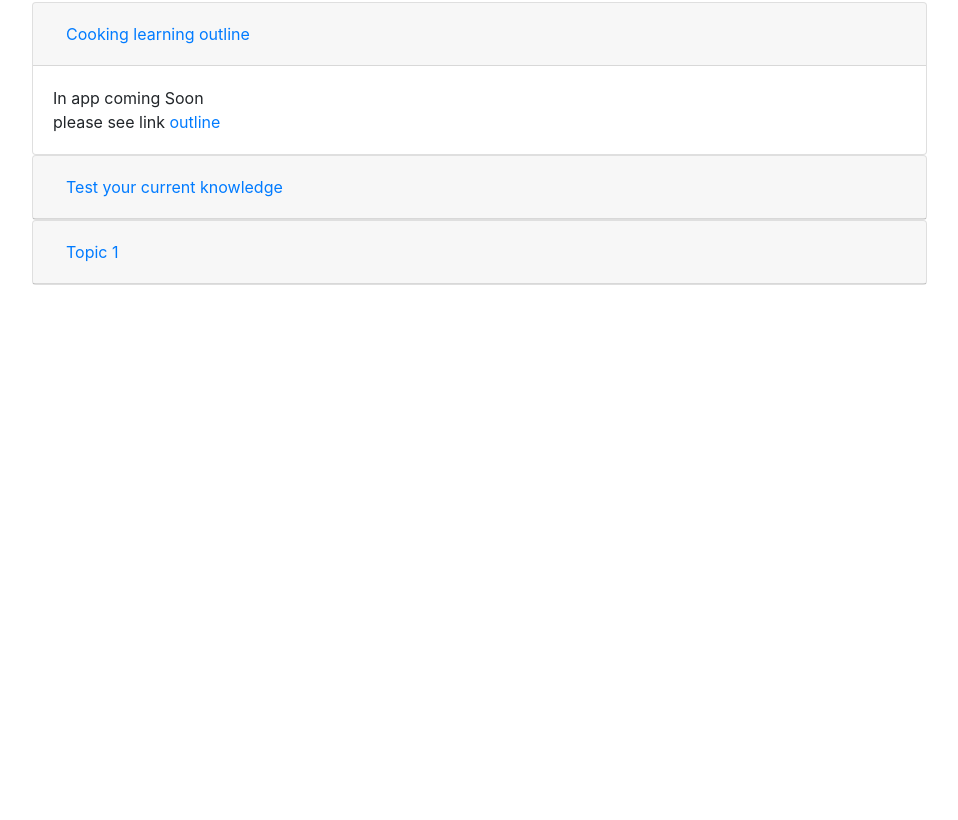
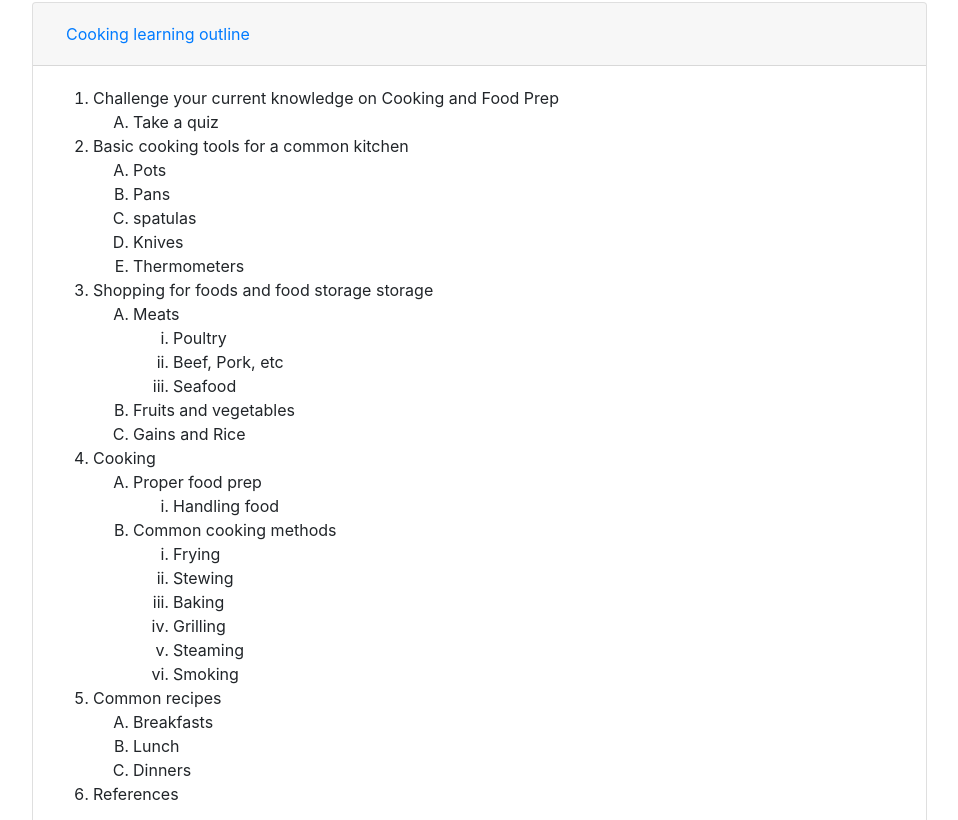
Before and after one commit to JPMendoza/cs6460, a React (Create React App) app: page /basiccourse/cooking in a window 1280 px wide. Shown: the part 320-1140 px from the top of the page, without its empty margins (253-1211 px from the left). Before the commit the page ends 800 px from the top, so only its background shows below. Built offline with nearby package versions, Linux system fonts and the light colour scheme.

Commit message:
Added Outlines to the app

```diff
--- a/src/components/courses/Cooking.js
+++ b/src/components/courses/Cooking.js
@@ -1,7 +1,11 @@
 import React from "react";
+import Outline from "../Outline";
+import Topics from "../Topics";
+import cookingoutline from '../../jsonfolder/cookingoutline.json';
 
 export default class Cooking extends React.Component {
   render() {
+    let outline = cookingoutline;
     return (
        <div style={{paddingTop: "8px"}}>Cooking <br/>
        <hr/>
@@ -28,8 +32,7 @@ export default class Cooking extends React.Component {
 
                <div id="collapseOne" class="collapse show" aria-labelledby="headingOne" data-parent="#accordion">
                  <div class="card-body">
-                   In app coming Soon <br/>please see link
-                   <a target="blank" href="https://docs.google.com/document/d/1mqbL4fvwKShBYXmfs3ObHnYtdFjceATNYHvDTIJLmyE"> outline </a>
+                   <Outline outline={outline}/>
                  </div>
                </div>
              </div>
--- a/src/components/courses/Exercise.js
+++ b/src/components/courses/Exercise.js
@@ -1,7 +1,11 @@
 import React from "react";
+import Outline from "../Outline";
+import Topics from "../Topics";
+import exerciseoutline from '../../jsonfolder/exerciseoutline.json';
 
 export default class Exercise extends React.Component {
   render() {
+    let outline = exerciseoutline;
     return (
        <div style={{paddingTop: "8px"}}>Exercise <br/>
 
@@ -27,8 +31,7 @@ export default class Exercise extends React.Component {
 
                <div id="collapseOne" class="collapse show" aria-labelledby="headingOne" data-parent="#accordion">
                  <div class="card-body">
-                   In app coming Soon <br/>please see link
-                   <a target="blank" href="https://docs.google.com/document/d/1E4quM4h0yG1gTNpV3_8dBTUGYRbQO-cVy4yaQhTeJts/edit"> outline </a>
+                   <Outline outline={outline}/>
                  </div>
                </div>
              </div>
--- a/src/components/courses/Nutrition.js
+++ b/src/components/courses/Nutrition.js
@@ -2,18 +2,11 @@
 import Outline from "../Outline";
 import Topics from "../Topics";
 import React from "react";
+import nutritionoutline from '../../jsonfolder/nutritionoutline.json';
 
 export default class Nutrition extends React.Component {
   render() {
-    let outline = [
-      { name: "Challenge your current knowledge on nutrition", point:
-        [{name: "Identifying what is nutrition", point: [1]},
-          {name: "Identifying what is nutrition", point: [1,2]}] },
-      { name: "Challenge your current knowledge on nutrition", point:
-        [{name: "Identifying what is nutrition", point: []}] },
-      { name: "Challenge your current knowledge on nutrition", point:
-        [{name: "Identifying what is nutrition", point: []}]  }
-    ];
+    let outline = nutritionoutline;
     return (
 
        <div style={{paddingTop: "8px"}}>Nutrition <br/>
@@ -40,8 +33,6 @@ export default class Nutrition extends React.Component {
 
             <div id="collapseOne" class="collapse show" aria-labelledby="headingOne" data-parent="#accordion">
               <div class="card-body">
-                In app coming Soon <br/>please see link
-                <a target="blank" href="https://docs.google.com/document/d/1IlmxbuuUtwV08SU8MQhkUe_hHxANUtFBi_wG5MU_47o"> outline </a>
                 <Outline outline={outline}/>
               </div>
             </div>
--- /dev/null
+++ b/src/jsonfolder/cookingoutline.json
@@ -0,0 +1,34 @@
+[
+  { "name": "Challenge your current knowledge on Cooking and Food Prep", "point":
+    [{"name": "Take a quiz", "point": []}] },
+  { "name": "Basic cooking tools for a common kitchen", "point":
+    [
+      {"name": "Pots", "point": []},
+      {"name": "Pans", "point": []},
+      {"name": "spatulas", "point": []},
+      {"name": "Knives", "point": []},
+      {"name": "Thermometers ", "point": []}
+    ] },
+  { "name": "Shopping for foods and food storage storage", "point":
+    [
+      {"name": "Meats", "point": ["Poultry","Beef, Pork, etc","Seafood"]},
+      {"name": "Fruits and vegetables", "point": []},
+      {"name": "Gains and Rice", "point": []}
+    ]
+  },
+  { "name": "Cooking ", "point":
+    [
+      {"name": "Proper food prep", "point": ["Handling food"]},
+      {"name": "Common cooking methods", "point": ["Frying","Stewing","Baking","Grilling","Steaming","Smoking"]}
+
+    ]
+  },
+  { "name": "Common recipes", "point":
+    [{"name": "Breakfasts", "point": []},
+     {"name": "Lunch", "point": []},
+     {"name": "Dinners", "point": []}]
+  },
+  { "name": "References", "point":
+    []
+  }
+]
--- /dev/null
+++ b/src/jsonfolder/exerciseoutline.json
@@ -0,0 +1,29 @@
+[
+  { "name": "Challenge your current knowledge on Exercise", "point":
+    [{"name": "Take a quiz", "point": []}] },
+  { "name": "What is Exercise", "point":
+    [
+      {"name": "aerobic ", "point": []},
+      {"name": "anaerobic", "point": []},
+      {"name": "Heart Rate ranges", "point":
+        ["Max heart rate","Peak heart rate","Cardio heart rate","fat burn heart rate"]}
+    ] },
+  { "name": "How often you should be working out", "point":
+    [
+      {"name": "For Men", "point": []},
+      {"name": "For Women", "point": []},
+      {"name": "Cardio", "point": []},
+      {"name": "Resistance", "point": []}
+    ]
+  },
+  { "name": "Basic workout routines ", "point":
+    [
+      {"name": "Circuit Training", "point": []},
+      {"name": "Lifting", "point": []},
+      {"name": "HIIT - High Intensity Interval Training ", "point": []}
+    ]
+  },
+  { "name": "References", "point":
+    []
+  }
+]
--- /dev/null
+++ b/src/jsonfolder/nutritionoutline.json
@@ -0,0 +1,31 @@
+[
+  { "name": "Challenge your current knowledge on nutrition", "point":
+    [{"name": "Take a quiz", "point": []}] },
+  { "name": "Identifying what is nutrition", "point":
+    [
+      {"name": "Carbohydrates", "point": []},
+      {"name": "Fats", "point": []},
+      {"name": "Proteins", "point": []},
+      {"name": "Vitamins", "point": []},
+      {"name": "Minerals ", "point": []},
+      {"name": "Organic vs inorganic nutrients ", "point": []}
+    ] },
+  { "name": "Assessing your nutrition", "point":
+    [
+      {"name": "Diet planning", "point": ["Types of diets"]},
+      {"name": "Metabolism", "point": []},
+      {"name": "Determining how much you need to consume", "point": []},
+      {"name": "Reading food labels and understand what they mean", "point": []}
+    ]
+  },
+  { "name": "Finding reliable Nutrition information ", "point":
+    [
+      {"name": "Testimonials", "point": []},
+      {"name": "Scientific method", "point": []},
+      {"name": "Peer-review", "point": []}
+    ]
+  },
+  { "name": "References", "point":
+    []
+  }
+]
```
